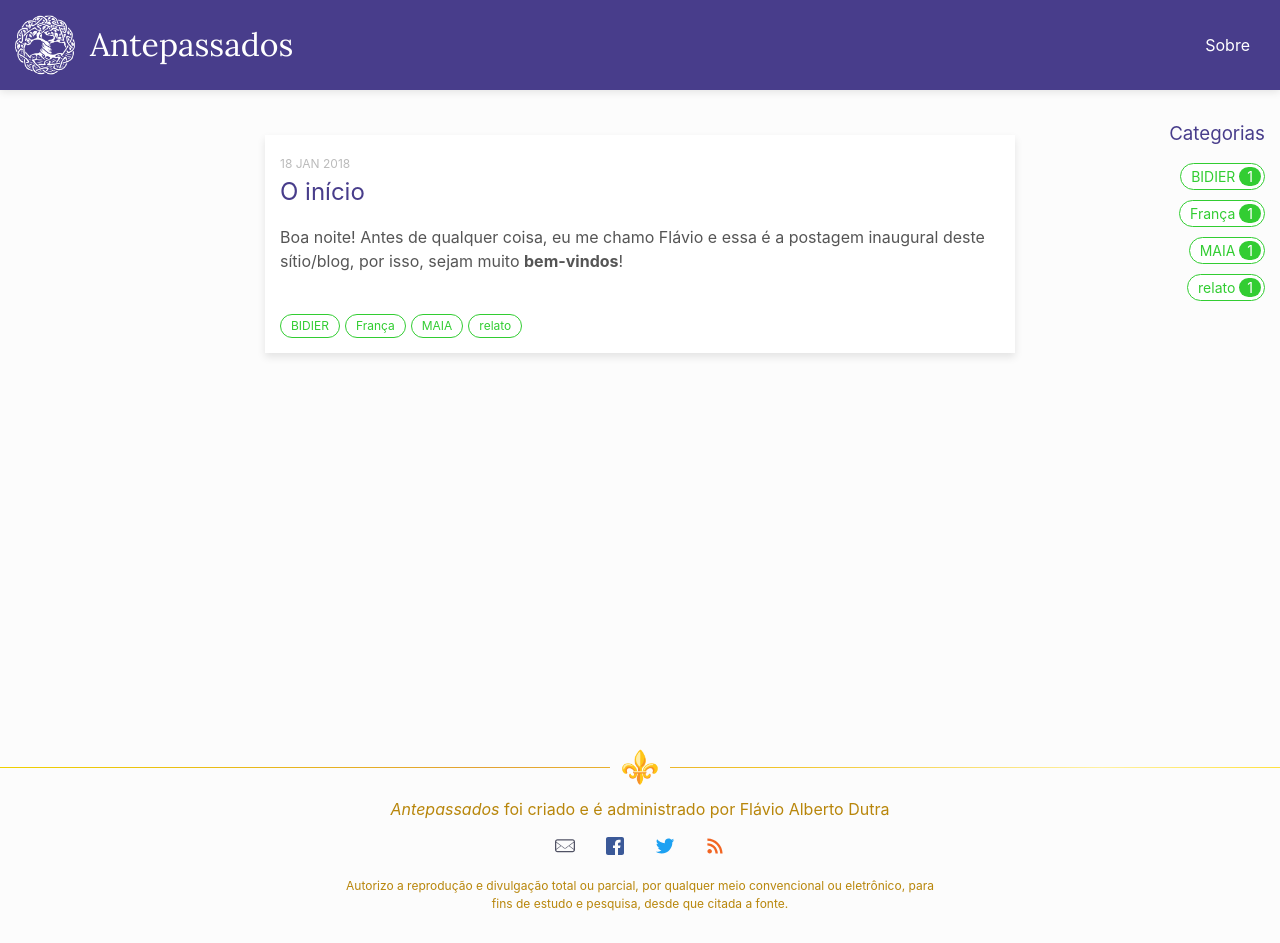
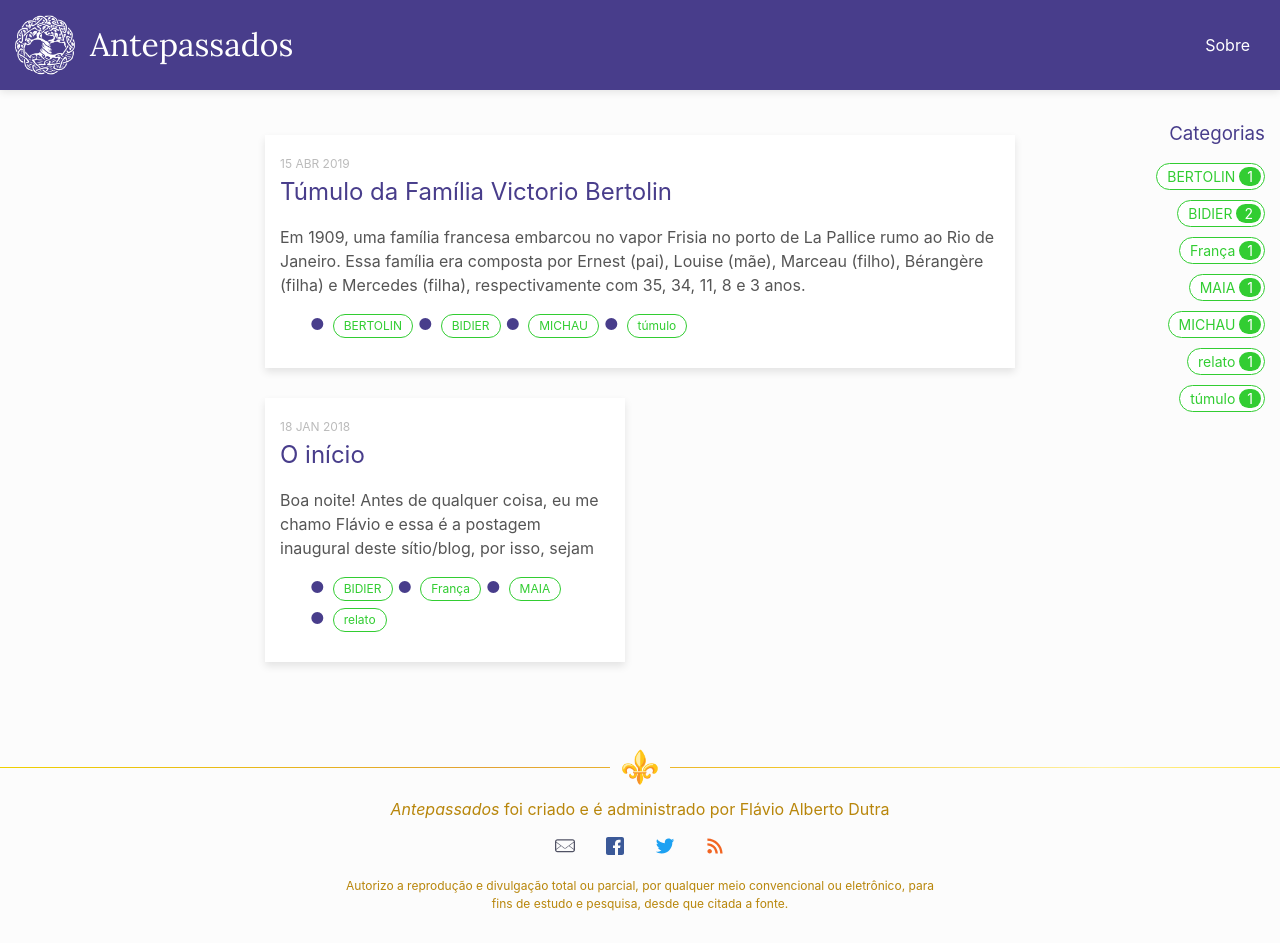
Before and after one commit to flaviodut/antepassados, a Jekyll site: the page built from index.md, in a window 1280 px wide and 943 px high. Built offline with Jekyll 4.4.1, drawn with Linux system fonts in a browser that asks for light colours.

Commit message:
Adiciona postagem sobre visita ao túmulo no Cemitério São Paulo Cardeal

```diff
--- a/_includes/images.html
+++ b/_includes/images.html
@@ -1,4 +1,4 @@
-{% capture imagePath %}{{ page.date | date: "%Y-%m-%d" }}-{{ page.title | slugify }}/{{ include.name }}{% endcapture %}
+{% capture imagePath %}{{ page.date | date: "%Y-%m-%d" }}-{{ page.title | slugify | replace: 'í', 'i' | replace: 'ú', 'u' }}/{{ include.name }}{% endcapture %}
 {% if include.caption %}
   <figure>
     <img src="{{ site.baseurl }}/assets/posts/{{ imagePath }}" {% if include.alt %} alt="{{ include.alt }}" {% endif %} {% if include.width %} width="{{ include.width }}" {% endif %}/>
--- /dev/null
+++ b/_posts/2019-04-15-tumulo-da-familia-victorio-bertolin.md
@@ -0,0 +1,39 @@
+---
+layout: post
+title:  "Túmulo da Família Victorio Bertolin"
+date:   2019-04-15 17:11:00 -0200
+categories:
+  - BERTOLIN
+  - BIDIER
+  - MICHAU
+  - túmulo
+---
+
+Em 1909, uma família francesa embarcou no vapor Frisia no porto de La Pallice rumo ao Rio de Janeiro. Essa família era composta por Ernest (pai), Louise (mãe), Marceau (filho), Bérangère (filha) e Mercedes (filha), respectivamente com 35, 34, 11, 8 e 3 anos.
+
+A Bérangère, cujo nome completo era Bérangère Marcelle Louise Bidier, é uma das minhas bisavós maternas.
+
+{% include images.html name="lista-de-bordo-vapor-frisia-familia-bidier-1909.png" caption="Fragmento da lista de bordo do vapor Frisia, ano de 1909. Família Bidier." alt="Fragmento da lista de bordo do vapor Frisia, ano de 1909. Família Bidier." %}
+
+Essa família é o meu ramo francês. Primeiramente eles se estabeleceram em Ribeirão Preto, mais precisamente na Fazenda Guatapará. Alguns anos depois, o filho mais velho, Marceau, voltou à França para cumprir o serviço militar e acabou por se estabelecer por lá definitivamente. Em Guatapará, minha bisavó Bérangère, se casou com o português, Adão Gomes Maia, em 1923 e teve seu primeiro filho, o meu avô materno, Alberto Marceau Maia, nascido em 1924.
+
+Não sei exatamente qual foi a motivação de terem deixado Guatapará, mas uma possibilidade é que por conta do trabalho de mecânico/ferramenteiro do meu bisavô Adão nas indústrias Matarazzo ele tenha recebido uma proposta ou vislumbrou a possibilidade de vir para São Paulo. Isso aconteceu pouco depois do nascimento do Alberto. Pelo que consta a história familiar, Ernest e Louise permaneceram ainda um tempo na fazenda, mas já em 1928, a filha mais nova, Mercedes, se casa na Moóca em São Paulo com Victorio Bertolin, filho de italianos e nascido em Barbacena, Minas Gerais.
+
+Victorio e Mercedes moraram na Rua Sumidouro, no bairro de Pinheiros em São Paulo, onde hoje é um conjunto de edifícios residênciais. Ele possuía uma olaria e tinha como hobby seu orquidário, com que participava de concursos e chegou a ganhar alguns, inclusive.
+
+Depois do falecimento do Ernest, a Louise morou com a sua filha mais nova, Mercedes, e ajudou a criar seus filhos, Rene e Ary. Até falecimento da Mercedes, em 1956, com apenas 50 anos. Ela passou a morar com a minha bisavó Bérangère, mas como brigavam muito, ela foi morar com os netos, até o seu falecimento.
+
+Desse núcleo familiar, me faltavam as informações de óbito do casal Ernest e Louise, meus trisavós. Cruzando as informações que eu já possuía com a história contada por familiares, eu tinha mais ou menos uma ideia do período do falecimento e já havia feito algumas tentativas em cartórios para tentar localizar seus assentos de óbito. O caso mais crítico era do Ernest, pois tinha uma lacuna de tempo grande e pesquisar essas coisas no Brasil é sempre uma dificuldade.
+
+Consegui finalmente um tempinho no final de semana e fui até o cemitério onde constava que a Mercedes havia sido enterrada, o **Cemitério São Paulo Cardeal**. Os funcionários da administração conseguiram localizar a sepultura e consegui obter as informações de óbito dos que me faltavam.
+
+Transcrevo aqui as informações das placas funerárias dos meus trisavós Ernest e Louise, sua filha Mercedes e Victorio:
+
+- Ernesto Bidier, n. 17-1-1874, f. 14-7-1940
+- Louise Amanda Michau Bidier, n. 12-8-1875, f. 26-6-1966
+- Mercedes Bertolin, n. 20-12-1906, f. 31-3-1956
+- Victorio Bertolin, n. 17-5-1899, f. 2-10-1976
+
+Agora é correr no cartório e obter as certiões.
+
+{% include images.html name="flavio-dutra-a-frente-do-tumulo-da-familia-de-victorio-bertolin.jpg" caption="Eu à frente do túmulo da Família Victório Bertolin no Cemitério São Paulo Cardeal onde meus trisavós estão sepultados." alt="Eu à frente do túmulo da Família Victório Bertolin no Cemitério São Paulo Cardeal onde meus trisavós estão sepultados." %}
--- a/_sass/partials/_post.scss
+++ b/_sass/partials/_post.scss
@@ -32,13 +32,17 @@
 .post-item,
 .post {
   ul {
-    margin: 0;
-    padding: 0;
 
     li {
       display: inline-block;
       margin-right: .313rem;
       margin-bottom: .313rem;
+    }
+
+    li::before {
+      content: '●';
+      margin-right: .5rem;
+      color: darkslateblue;
     }
 
     a,
```
Also changed, not shown: assets/posts/2019-04-15-tumulo-da-familia-victorio-bertolin/2.png (added), assets/posts/2019-04-15-tumulo-da-familia-victorio-bertolin/lista-de-bordo-vapor-frisia-familia-bidier-1909.png (added), 2 other files.
